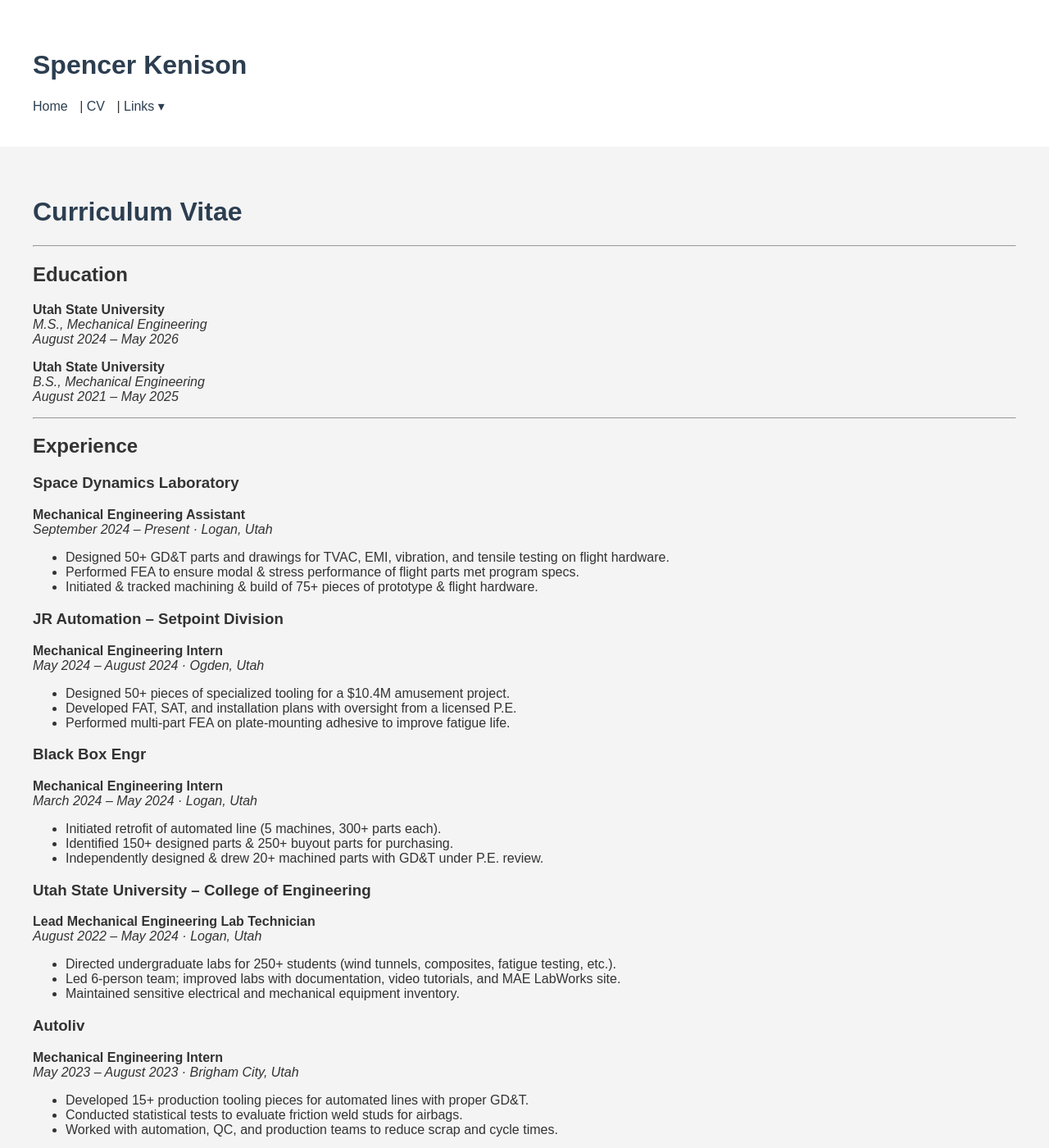
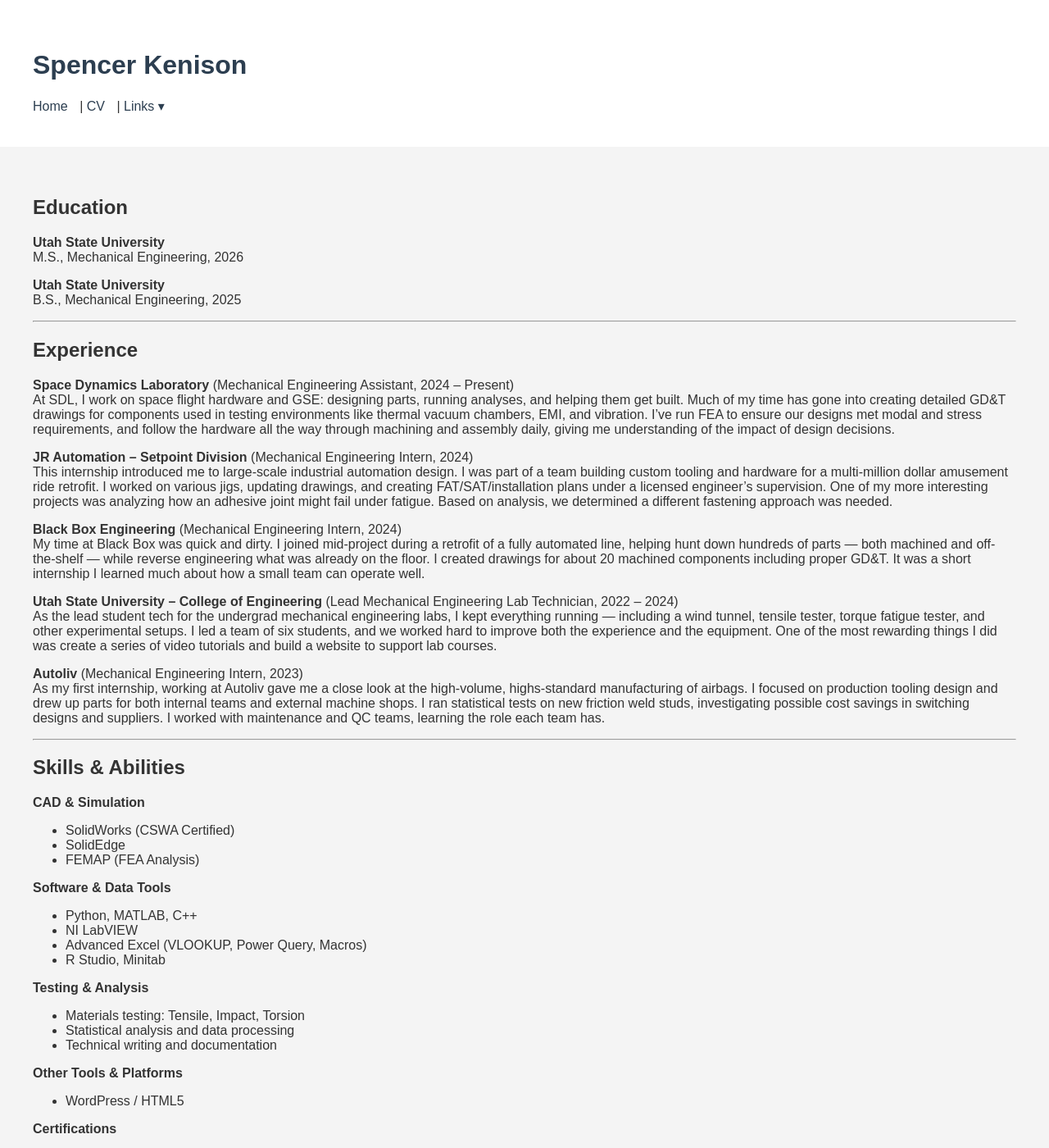
Before and after one commit to SpencerKenison/spencerkenison.github.io, a Jekyll site: the page built from cv.md, in a window 1280 px wide and 1400 px high. Shown: the whole window at 82% size. Built offline with Jekyll 4.4.1, drawn with Linux system fonts in a browser that asks for light colours; some of the changed text lies outside the part shown.

Commit message:
Changed to narrative format.

```diff
--- a/cv.md
+++ b/cv.md
@@ -4,70 +4,56 @@ title: Curriculum Vitae
 permalink: /cv/
 ---
 
-# {{ page.title }}
-
----
-
 ## Education
 
 **Utah State University**
-_M.S., Mechanical Engineering_
-_August 2024 – May 2026_
+M.S., Mechanical Engineering, 2026
 
 **Utah State University**
-_B.S., Mechanical Engineering_
-_August 2021 – May 2025_
+B.S., Mechanical Engineering, 2025
 
 ---
 
 ## Experience
 
-### Space Dynamics Laboratory
-**Mechanical Engineering Assistant**
-_September 2024 – Present · Logan, Utah_
+**Space Dynamics Laboratory** (Mechanical Engineering Assistant, 2024 – Present)
+At SDL, I work on space flight hardware and GSE: designing parts, running analyses, and helping them get built. Much of my time has gone into creating detailed GD&T drawings for components used in testing environments like thermal vacuum chambers, EMI, and vibration. I’ve run FEA to ensure our designs met modal and stress requirements, and follow the hardware all the way through machining and assembly daily, giving me understanding of the impact of design decisions.
 
-- Designed 50+ GD&T parts and drawings for TVAC, EMI, vibration, and tensile testing on flight hardware.
-- Performed FEA to ensure modal & stress performance of flight parts met program specs.
-- Initiated & tracked machining & build of 75+ pieces of prototype & flight hardware.
+**JR Automation – Setpoint Division** (Mechanical Engineering Intern, 2024)
+This internship introduced me to large-scale industrial automation design. I was part of a team building custom tooling and hardware for a multi-million dollar amusement ride retrofit. I worked on various jigs, updating drawings, and creating FAT/SAT/installation plans under a licensed engineer’s supervision. One of my more interesting projects was analyzing how an adhesive joint might fail under fatigue. Based on analysis, we determined a different fastening approach was needed.
 
-### JR Automation – Setpoint Division
-**Mechanical Engineering Intern**
-_May 2024 – August 2024 · Ogden, Utah_
+**Black Box Engineering** (Mechanical Engineering Intern, 2024)
+My time at Black Box was quick and dirty. I joined mid-project during a retrofit of a fully automated line, helping hunt down hundreds of parts — both machined and off-the-shelf — while reverse engineering what was already on the floor. I created drawings for about 20 machined components including proper GD&T. It was a short internship I learned much about how a small team can operate well.
 
-- Designed 50+ pieces of specialized tooling for a $10.4M amusement project.
-- Developed FAT, SAT, and installation plans with oversight from a licensed P.E.
-- Performed multi-part FEA on plate-mounting adhesive to improve fatigue life.
+**Utah State University – College of Engineering** (Lead Mechanical Engineering Lab Technician, 2022 – 2024)
+As the lead student tech for the undergrad mechanical engineering labs, I kept everything running — including a wind tunnel, tensile tester, torque fatigue tester, and other experimental setups. I led a team of six students, and we worked hard to improve both the experience and the equipment. One of the most rewarding things I did was create a series of video tutorials and build a website to support lab courses.
 
-### Black Box Engr
-**Mechanical Engineering Intern**
-_March 2024 – May 2024 · Logan, Utah_
-
-- Initiated retrofit of automated line (5 machines, 300+ parts each).
-- Identified 150+ designed parts & 250+ buyout parts for purchasing.
-- Independently designed & drew 20+ machined parts with GD&T under P.E. review.
-
-### Utah State University – College of Engineering
-**Lead Mechanical Engineering Lab Technician**
-_August 2022 – May 2024 · Logan, Utah_
-
-- Directed undergraduate labs for 250+ students (wind tunnels, composites, fatigue testing, etc.).
-- Led 6-person team; improved labs with documentation, video tutorials, and MAE LabWorks site.
-- Maintained sensitive electrical and mechanical equipment inventory.
-
-### Autoliv
-**Mechanical Engineering Intern**
-_May 2023 – August 2023 · Brigham City, Utah_
-
-- Developed 15+ production tooling pieces for automated lines with proper GD&T.
-- Conducted statistical tests to evaluate friction weld studs for airbags.
-- Worked with automation, QC, and production teams to reduce scrap and cycle times.
+**Autoliv** (Mechanical Engineering Intern, 2023)
+As my first internship, working at Autoliv gave me a close look at the high-volume, highs-standard manufacturing of airbags. I focused on production tooling design and drew up parts for both internal teams and external machine shops. I ran statistical tests on new friction weld studs, investigating possible cost savings in switching designs and suppliers. I worked with maintenance and QC teams, learning the role each team has.
 
 ---
 
-## Skills
+## Skills & Abilities
 
-- **Top Skills**: Finite Element Analysis (FEA), Computer-Aided Design (CAD), Mechatronics
-- **Languages**: English (Native), Portuguese (Limited Working)
-- **Certifications**:
-  - FE Exam – Mechanical
-  - Certified SOLIDWORKS Associate
+**CAD & Simulation**
+- SolidWorks (CSWA Certified)
+- SolidEdge
+- FEMAP (FEA Analysis)
+
+**Software & Data Tools**
+- Python, MATLAB, C++
+- NI LabVIEW
+- Advanced Excel (VLOOKUP, Power Query, Macros)
+- R Studio, Minitab
+
+**Testing & Analysis**
+- Materials testing: Tensile, Impact, Torsion
+- Statistical analysis and data processing
+- Technical writing and documentation
+
+**Other Tools & Platforms**
+- WordPress / HTML5
+
+**Certifications**
+- FE Exam – Mechanical
+- Certified SOLIDWORKS Associate
```
